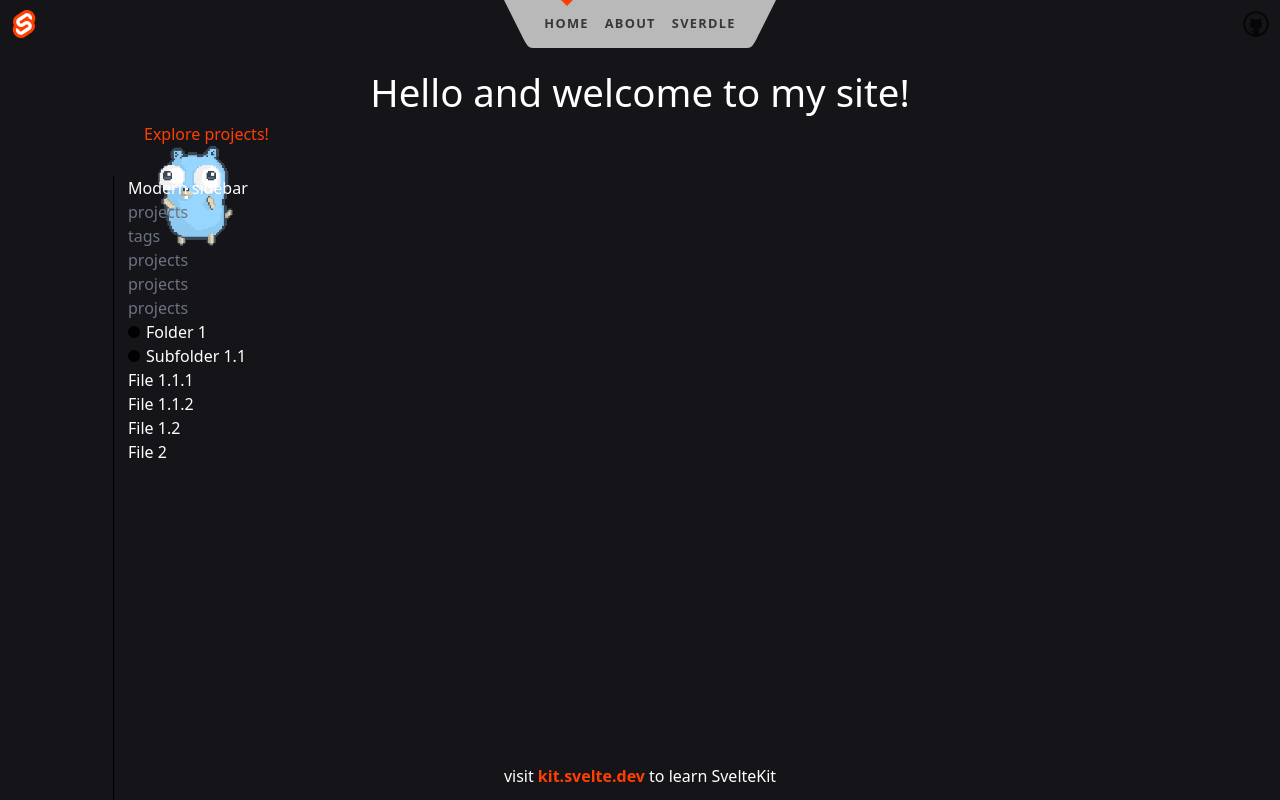
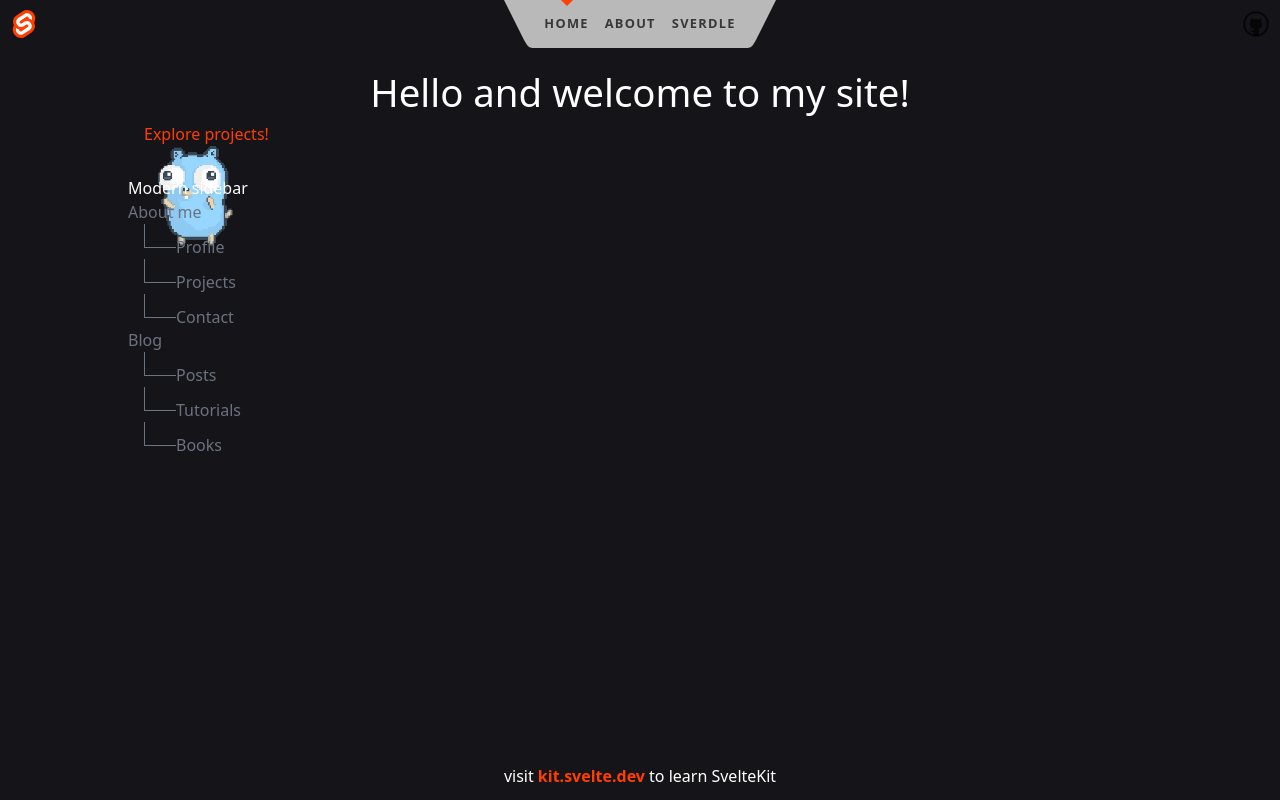
Before and after one commit to pelusa-v/portfolio-jp-ui, a SvelteKit app: page / in a window 1280 px wide. Built offline with nearby package versions, Linux system fonts and the light colour scheme.

Commit message:
Sidebar html structure done

```diff
--- a/src/routes/+layout.svelte
+++ b/src/routes/+layout.svelte
@@ -3,6 +3,10 @@
 	import Header from './Header.svelte';
     import Sidebar from "./Sidebar.svelte";
 	import './styles.css';
+
+	let sideBarData = {
+		"About": ""
+	};
 </script>
 
 <div class="app">
--- a/src/routes/Sidebar.svelte
+++ b/src/routes/Sidebar.svelte
@@ -1,81 +1,42 @@
 <script>
     export let isOpen = false; // Prop to control sidebar visibility
+    export let treeData = {};
 </script>
 
 <div class="sidebar-container" class:open={isOpen}>
     Modern sidebar
-    <div class="text-gray-500">
-        projects
-    </div>
-    <div class="text-gray-500">
-        tags
-    </div>
-    <div class="text-gray-500">
-        projects
-    </div>
-    <div class="text-gray-500">
-        projects
-    </div>
-    <div class="text-gray-500">
-        projects
-    </div>
 
-    <ul class="directory-tree">
-        <li>
-          <span class="folder">Folder 1</span>
     <ul>
-            <li>
-              <span class="folder">Subfolder 1.1</span>
+      <li class="text-gray-500">About me
         <ul>
-                <li><span class="file">File 1.1.1</span></li>
-                <li><span class="file">File 1.1.2</span></li>
+          <li><span></span>Profile</li>
+          <li><span></span>Projects</li>
+          <li><span></span>Contact</li>
         </ul>
       </li>
-            <li>
-              <span class="file">File 1.2</span>
-            </li>
+      <li class="text-gray-500">Blog
+        <ul>
+          <li><span></span>Posts</li>
+          <li><span></span>Tutorials</li>
+          <li><span></span>Books</li>
         </ul>
-        </li>
-        <li>
-          <span class="file">File 2</span>
       </li>
     </ul>
 </div>
 
+
 <style>
 
-.directory-tree {
-  list-style: none;
+span {
+  border-bottom: 1px solid;
+    border-left: 1px solid;
+    height: 1.5rem;
+    width: 2rem;
+    display: inline-block;
+    margin-bottom: 0.3rem;
+    margin-left: 1rem;
 }
 
-.folder::before {
-  content: "";
-  display: inline-block;
-  width: 12px;
-  height: 12px;
-  border: 1px solid #000;
-  border-radius: 50%;
-  background-color: #000;
-  margin-right: 6px;
-}
-
-.folder::after {
-  content: "";
-  position: absolute;
-  top: 6px;
-  left: -15px;
-  border-left: 1px solid #000;
-  height: calc(100% - 6px);
-}
-
-.file::before {
-  content: "";
-  position: absolute;
-  top: 0;
-  left: -15px;
-  border-left: 1px solid #000;
-  height: 100%;
-}
 
   .sidebar-container {
     width: 200px;
```
Lines whose indentation alone changed are shown as unchanged.
